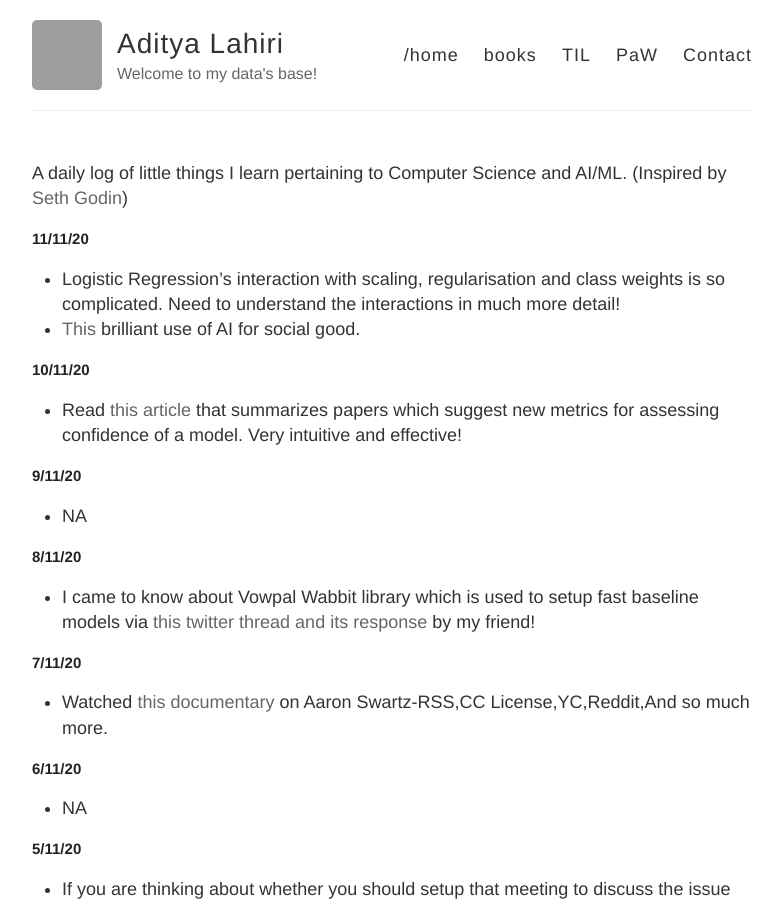
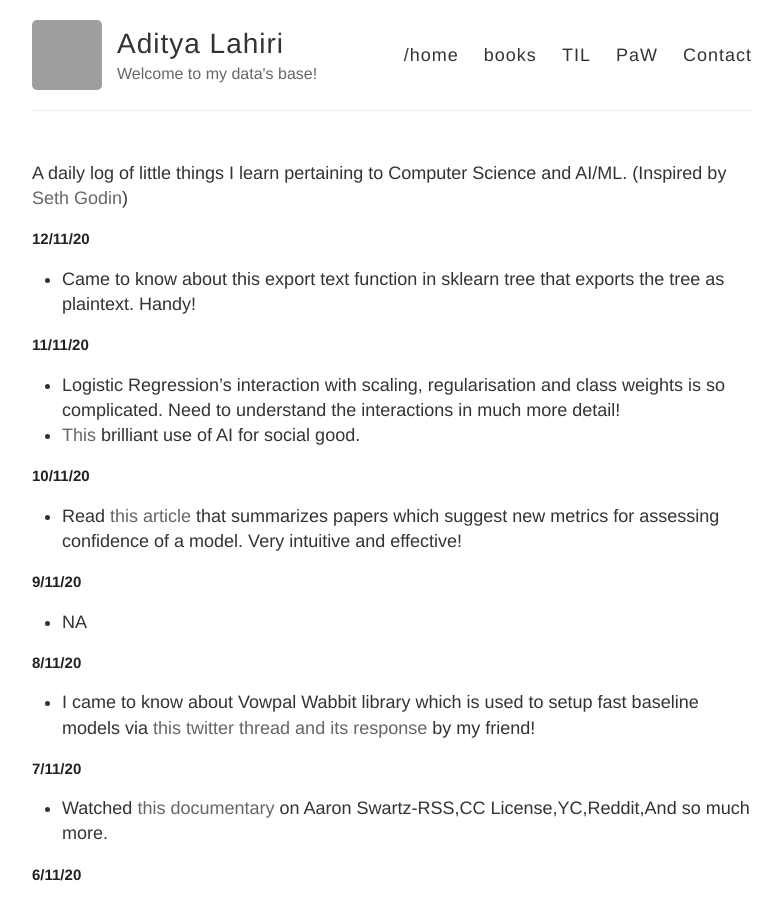
Before and after one commit to adityalahiri/adityalahiri.github.io, a Jekyll site: the page built from TIL.md, in a window 1280 px wide and 900 px high. Shown: the whole window, without its empty margins (248-1030 px from the left). Built offline with Jekyll 4.4.1, drawn with Linux system fonts in a browser that asks for light colours; our own code applies the rules of GitHub Pages for plain Markdown files; grey boxes are pictures that could not be loaded.

Commit message:
Update for 12/11

```diff
--- a/TIL.md
+++ b/TIL.md
@@ -1,5 +1,9 @@
 A daily log of little things I learn pertaining to Computer Science and AI/ML.
 (Inspired by [Seth Godin](https://seths.blog/))
+
+## 12/11/20
+
+* Came to know about this export text function in sklearn tree that exports the tree as plaintext. Handy!
 
 ## 11/11/20
 
```
